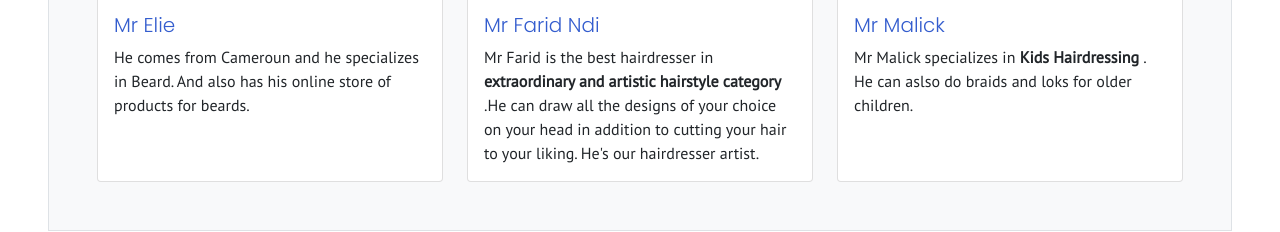
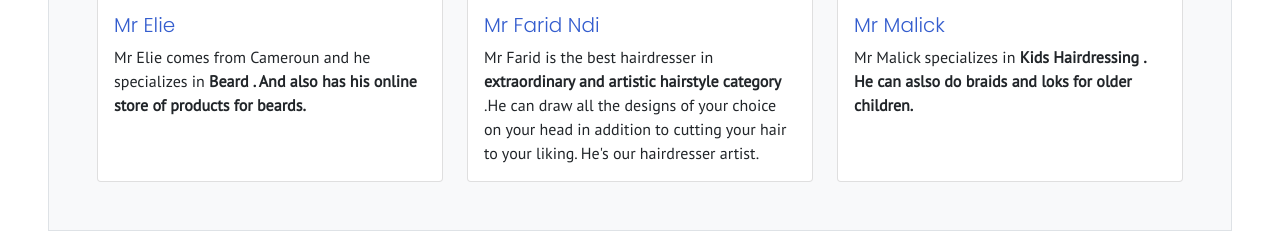
Before and after one commit to Faridiss/Lab4, a plain HTML site: page index.html in a window 1280 px wide. Shown: the part 1126-1358 px from the top of the page. Drawn offline with nearby package versions, Linux system fonts and the light colour scheme; files that its build step writes are made by us from their sources.

Commit message:
Update index.html

```diff
--- a/index.html
+++ b/index.html
@@ -141,7 +141,7 @@
                                 <div class="card-body">
                                     <h5 class="card-title">Mr Elie</h5>
                                     <p class="card-text">
-                                       He comes from Cameroun and he specializes in Beard.
+                                       Mr Elie comes from Cameroun and he specializes in <span class="university"> Beard <span class="university">.
                                         And also has his online store of products for beards.
 
                                     </p>
@@ -168,7 +168,7 @@
                                 <div class="card-body">
                                     <h5 class="card-title">Mr Malick</h5>
                                     <p class="card-text">
-                                        Mr Malick specializes in <span class="university">Kids Hairdressing</span> .
+                                        Mr Malick specializes in <span class="university">Kids Hairdressing <span class="university">.
                                         He can aslso do braids and loks for older children.
 
                                     </p>
```
